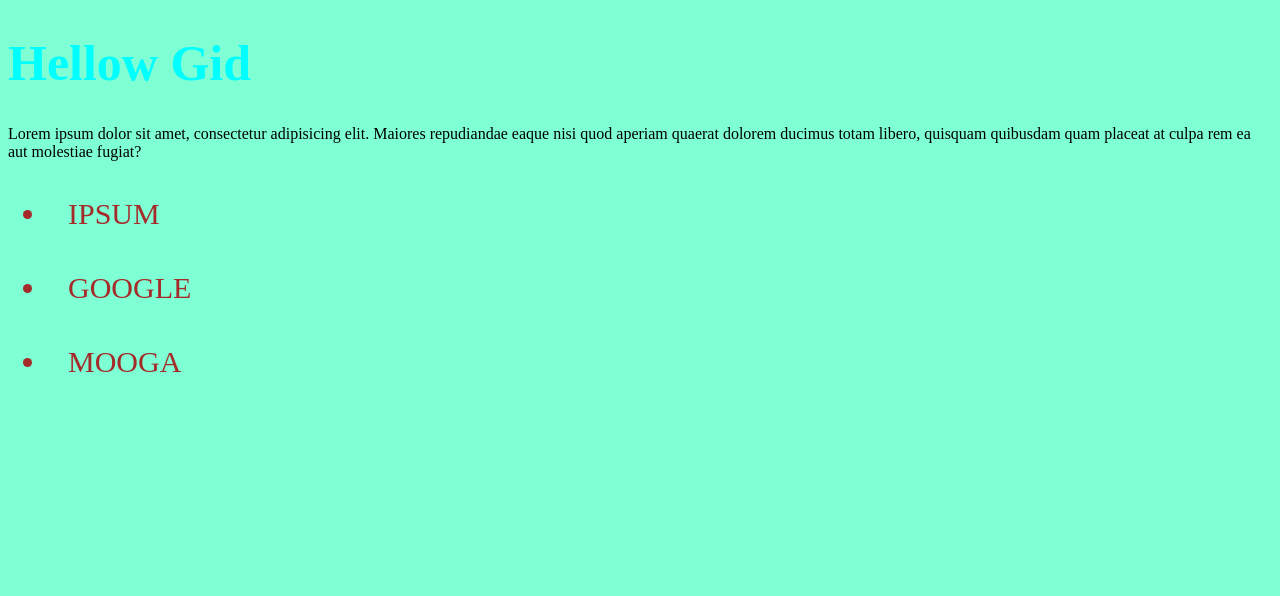
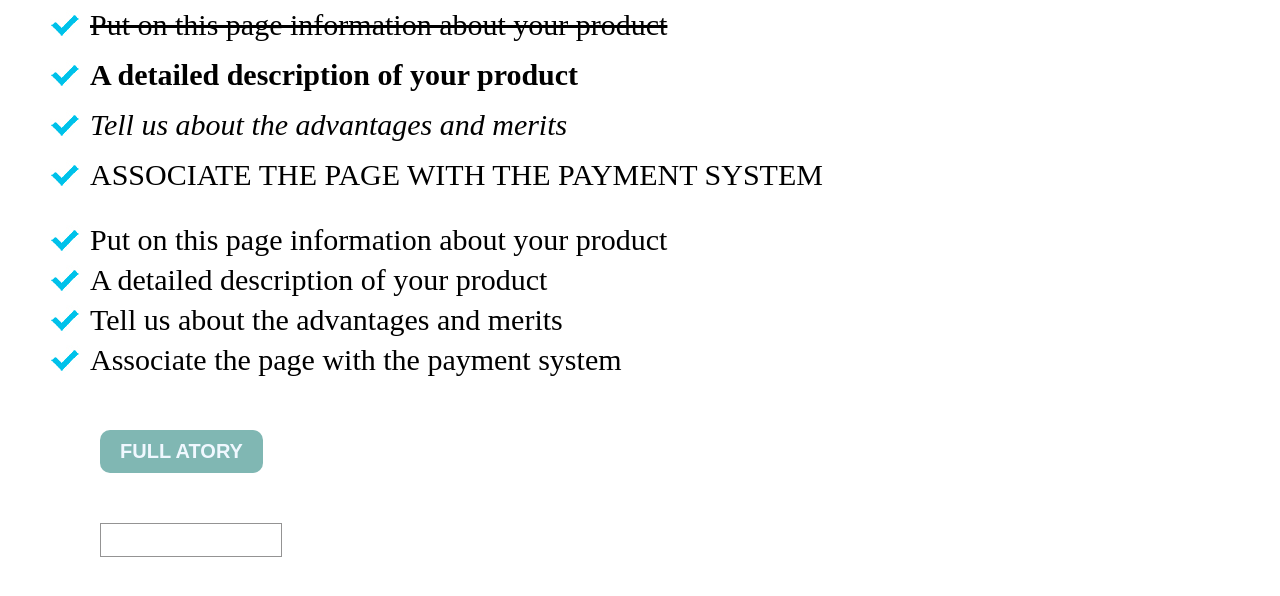
Before and after one commit to Abzal85/Flex-Box, a plain HTML site: page index.html in a window 1280 px wide. Drawn offline with Linux system fonts and the light colour scheme.

Commit message:
star bux

```diff
--- a/css/style.css
+++ b/css/style.css
@@ -1,19 +1,160 @@
+/*Обнуление*/
+* {
+  padding: 0;
+  margin: 0;
+  border: 0;
+}
+*,
+*:before,
+*:after {
+  -moz-box-sizing: border-box;
+  -webkit-box-sizing: border-box;
+  box-sizing: border-box;
+}
+:focus,
+:active {
+  outline: none;
+}
+a:focus,
+a:active {
+  outline: none;
+}
+nav,
+footer,
+header,
+aside {
+  display: block;
+}
+html,
 body {
-  background-color: aquamarine;
+  height: 100%;
+  width: 100%;
+  font-size: 100%;
+  line-height: 1;
+  font-size: 14px;
+  -ms-text-size-adjust: 100%;
+  -moz-text-size-adjust: 100%;
+  -webkit-text-size-adjust: 100%;
+}
+input,
+button,
+textarea {
+  font-family: inherit;
+}
+input::-ms-clear {
+  display: none;
+}
+button {
+  cursor: pointer;
+}
+button::-moz-focus-inner {
+  padding: 0;
+  border: 0;
+}
+a,
+a:visited {
+  text-decoration: none;
+}
+a:hover {
+  text-decoration: none;
+}
+ul li {
+  list-style: none;
+}
+img {
+  vertical-align: top;
+}
+h1,
+h2,
+h3,
+h4,
+h5,
+h6 {
+  font-size: inherit;
+  font-weight: inherit;
+}
+/*--------------------*/
+
+.list {
+  margin-bottom: 20px;
+  margin-left: 50px;
 }
 
-h1 {
-  font-size: 50px;
-  color: aqua;
+.list:hover{
+
 }
 
-li {
-  color: brown;
+.list li {
   font-size: 30px;
-  text-transform: uppercase;
-  padding: 20px;
+  line-height: 50px;
+  background: url(/img/jak.jpg) left no-repeat;
+  padding-left: 40px;
 }
 
-.blak {
-  background: #000;
+.list li:first-child{
+  text-decoration: line-through;
 }
+
+.list li:last-child{
+  text-transform: uppercase;
+}
+
+.list li:nth-child(2){
+  font-weight: 700;
+}
+
+.list li:nth-child(3){
+  font-style: italic;
+}
+
+/*.list li:nth-child(odd){
+  font-weight: 700;
+}*/
+
+.list-2 {
+  margin-bottom: 50px;
+  margin-left: 50px;
+}
+
+.list-2 li {
+  font-size: 30px;
+  line-height: 40px;
+  background: url(/img/jak.jpg) left no-repeat;
+  padding-left: 40px;
+}
+
+.list-2 li:nth-child(2):hover{
+  color: brown;
+}
+
+button{
+  margin-left: 100px;
+  font-size: 20px;
+  text-transform: uppercase;
+  font-family: Arial, Helvetica, sans-serif;
+  font-weight: 700;
+  border-radius: 10px;
+  padding: 10px 20px 10px 20px;
+  background-color: #80b7b3;
+  color: aliceblue;
+}
+
+button:hover{
+  background-color: #3a5856;
+}
+
+button:active{
+  background-color: #818181;
+
+}
+
+.zoom{
+  margin-top: 50px;
+  margin-left: 100px;
+  border: 1px solid rgb(148, 147, 147);
+  padding: 8px;
+}
+
+.zoom:focus{
+  box-shadow: 0 0 10px rgba(0, 0, 0, 0.5);
+}
--- a/index.html
+++ b/index.html
@@ -10,18 +10,25 @@
 </head>
 
 <body>
-    <h1>Hellow Gid</h1>
-    <p>Lorem ipsum dolor sit amet, consectetur adipisicing elit. Maiores repudiandae eaque nisi quod aperiam quaerat
-        dolorem ducimus totam libero, quisquam quibusdam quam placeat at culpa rem ea aut molestiae fugiat?</p>
-    <ul>
-        <li>ipsum</li>
-        <li>google</li>
-        <li>mooga</li>
+
+    <ul class="list">
+        <li>Put on this page information about your product</li>
+        <li>A detailed description of your product</li>
+        <li>Tell us about the advantages and merits</li>
+        <li>Associate the page with the payment system</li>
     </ul>
 
-    <div class="blak"></div>
-    <div class="drue"></div>
-    <div class="cul"></div>
+    <ul class="list-2">
+        <li>Put on this page information about your product</li>
+        <li>A detailed description of your product</li>
+        <li>Tell us about the advantages and merits</li>
+        <li>Associate the page with the payment system</li>
+    </ul>
+
+    <form action="">
+        <button>full atory</button>
+    </form>
+    <input type="text" class="zoom" name="buum">
 </body>
 
 </html>
--- a/scss/_header.scss
+++ /dev/null
@@ -1,3 +0,0 @@
-body{
-    background-color: aquamarine;
-}
--- a/scss/style.scss
+++ /dev/null
@@ -1,22 +0,0 @@
-
-@import "_header";
-
-h1{
-    font-size: 50px;
-    color: aqua;
-}
-
-li{
-    color: brown;
-    font-size: 30px;
-    text-transform: uppercase;
-    padding: 20px;
-}
-
-.blak {
-    background: #000;
-}
-.drue {
-}
-.cul {
-}
```
Also changed, not shown: img/image_processing20200511-27036-45qx7l.png (added), img/jak.jpg (added).
